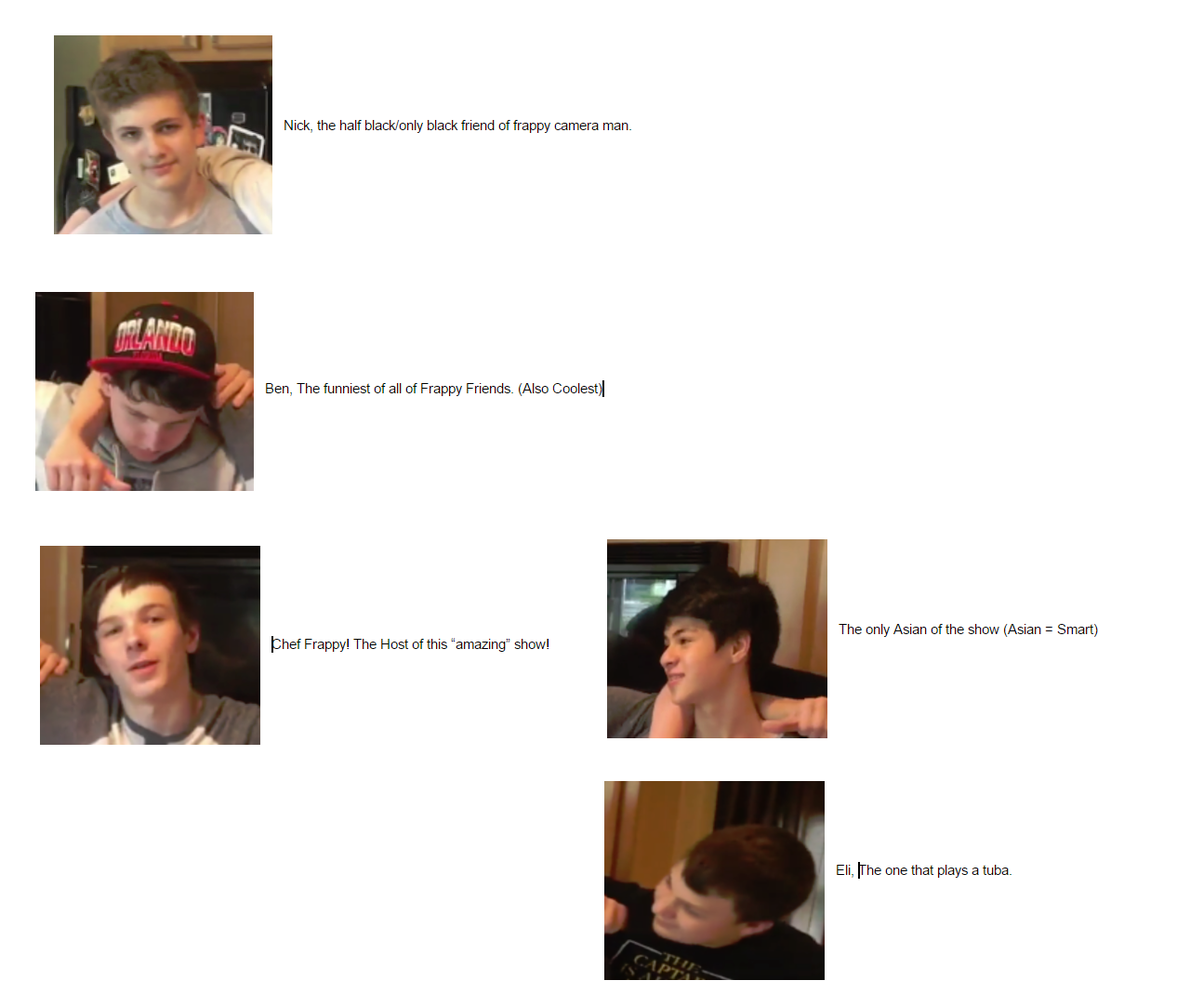
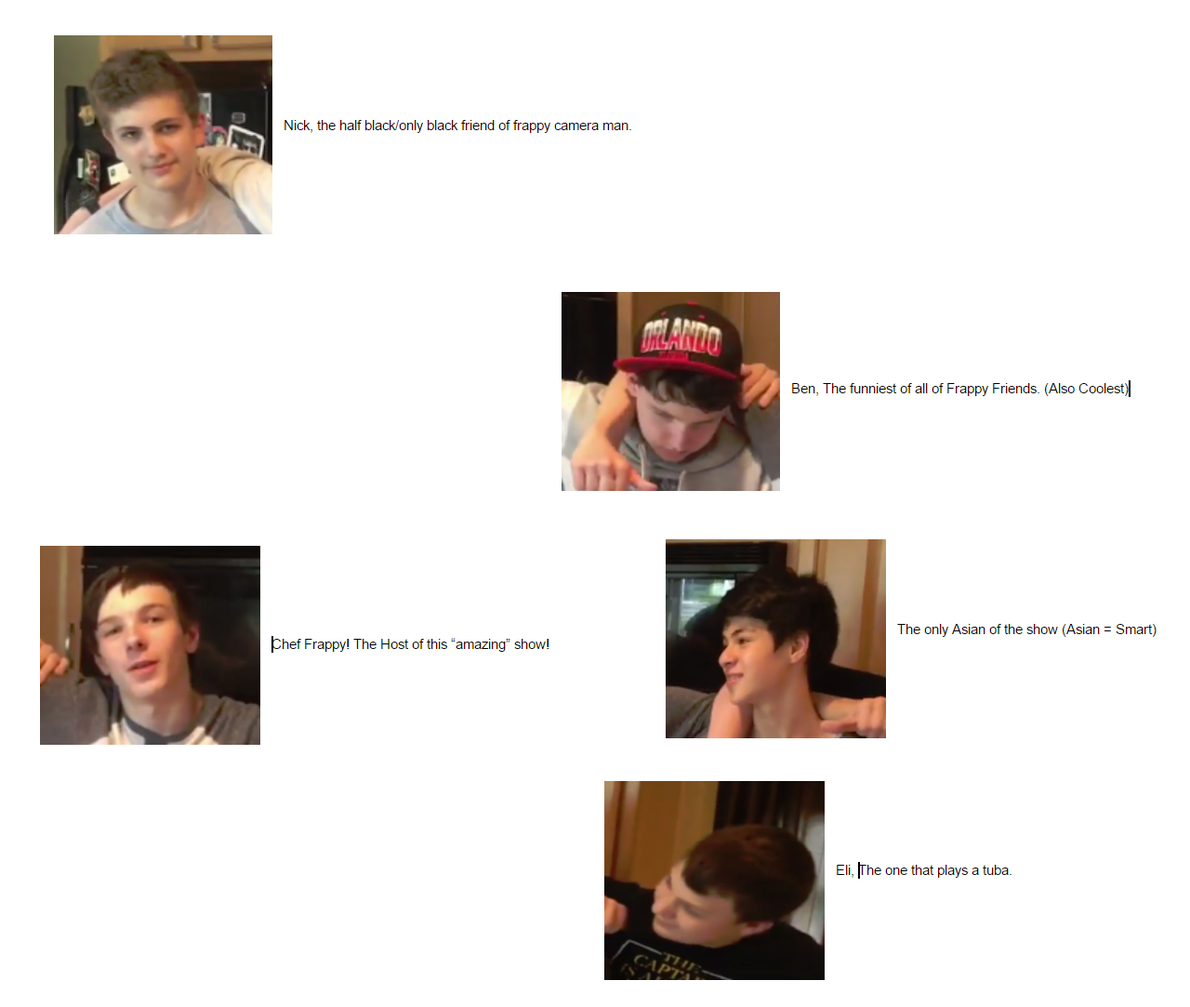
Before and after one commit to FrappyandFriends/EricSS.github.io, a plain HTML site: page index.html in a window 1280 px wide. Shown: the part 665-1748 px from the top of the page at 93% size. Drawn offline with Linux system fonts and the light colour scheme.

Commit message:
Update index.html

```diff
--- a/index.html
+++ b/index.html
@@ -13,9 +13,9 @@
 	</div>
 		<center><p> Now lets meet Chef Frappy's gay friends!</p></center>
 		<img src="123.PNG" style="float : left"></a>
-		<img src="666.PNG" style="float : left"></a>
+		<img src="666.PNG" style="float : right"></a>
 		<img src="4444.PNG" style="float : left"></a>
-		<img src="667.PNG" style="float : left"></a>
+		<img src="667.PNG" style="float : right"></a>
 		<img src="888.PNG" style="float : left"></a>
 	</body>
 </html>
```
